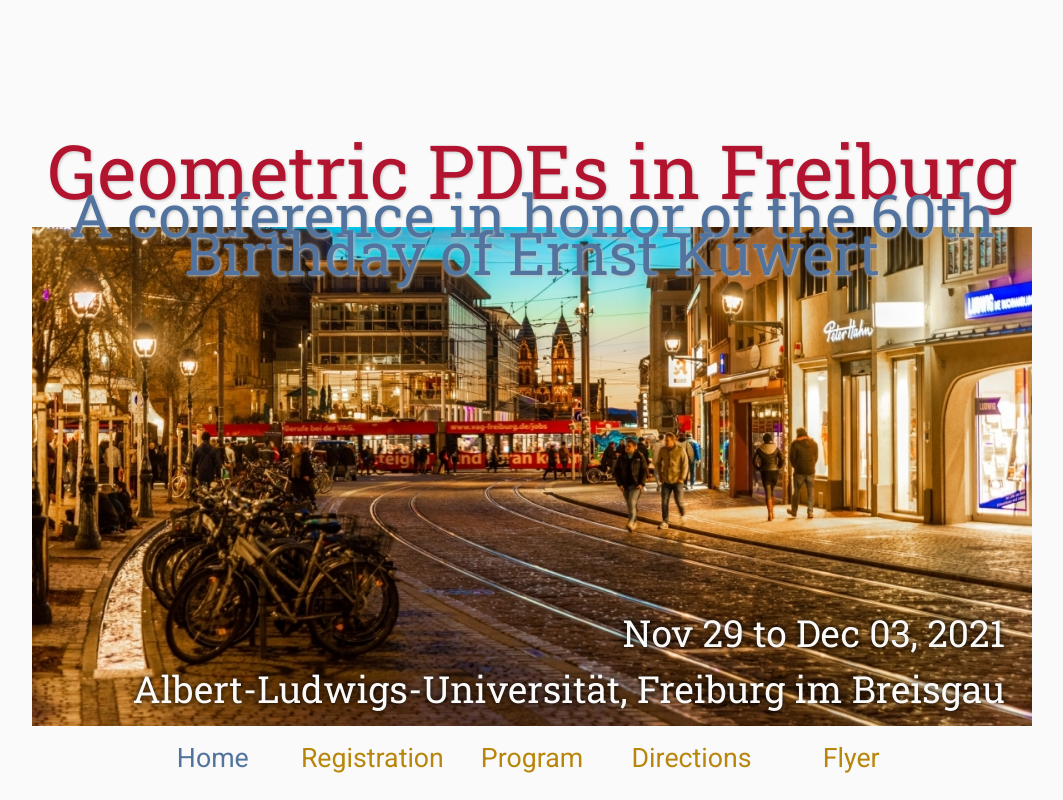
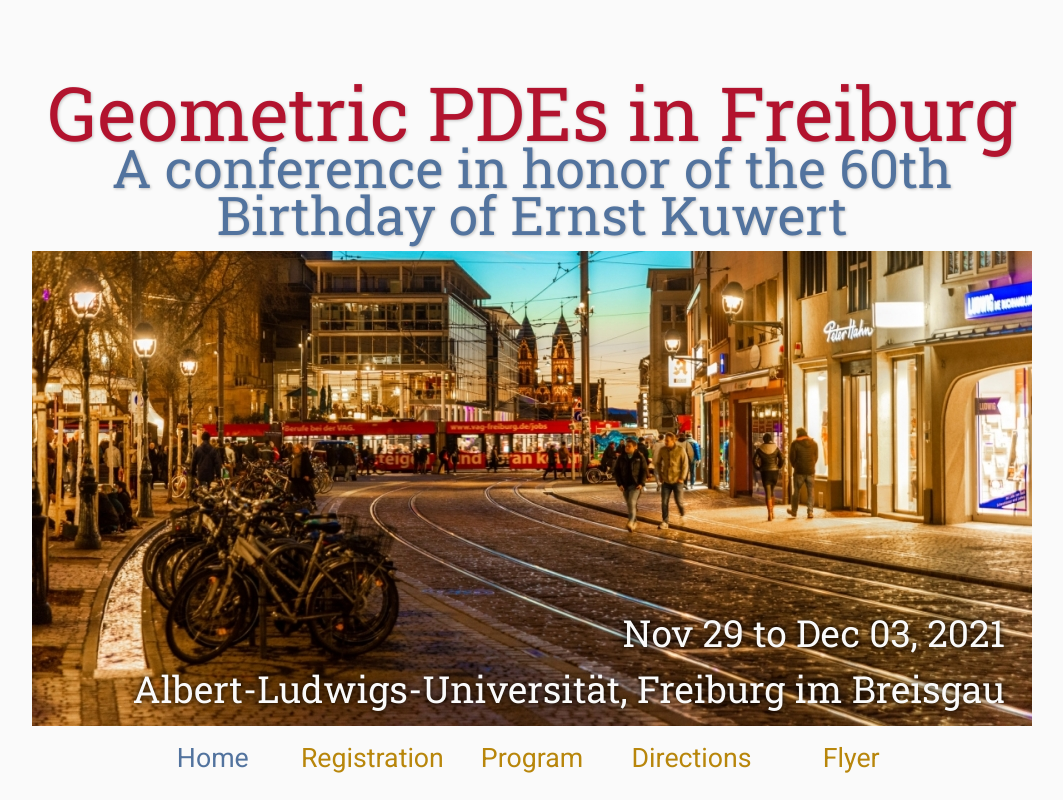
Before and after one commit to ConferenceKuwert/ConferenceKuwert.github.io, a plain HTML site: page index.html in a window 1280 px wide. Shown: the top 800 px of the page, without its empty margins (108-1171 px from the left). Drawn offline with Linux system fonts and the light colour scheme.

Commit message:
richtige Positionierung

```diff
--- a/assets/main.css
+++ b/assets/main.css
@@ -78,12 +78,12 @@ th,td{
 
 /* Website Banner */
 .banner {position: relative; font-family:'Roboto Slab',serif;}
-.top-left {color: #505050; background: #fafafa; text-align: center; width: 1000px; height: 67px; position: absolute; padding: 100px 0 0 0; top: 0px; line-height: 1.3em;}
+.top-left {color: #505050; background: #fafafa; text-align: center; width: 1000px; height: 67px; position: absolute; padding: 36px 0 88px 0; top: 0px; line-height: 2em;}
 .bottom-right {font-size:2.33em; color: #fafafa; line-height: 1.5em; width: auto; height: 100px; padding: 0px 27px 27px 0px; text-align: right; position: absolute; bottom: 0px; right: 0px; text-shadow: 0px 0px 6px #000000;}
 
 /* Conference Title Logo */
 .title1{font-size:4.67em; color: #b2132e; text-shadow: 1px 1px 3px #c0c0c0;}
-.title2{font-size:3.67em; color: #52739e; text-shadow: 1px 1px 3px #c0c0c0;}
+.title2{font-size:3.33em; color: #52739e; text-shadow: 1px 1px 3px #c0c0c0;}
 .year{color: #505050; font-size:0.67em; font-weight: lighter;}
 
 /* Navigation Links (Home, Registration, etc) */
```
